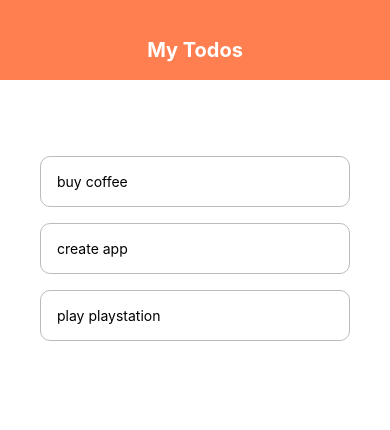
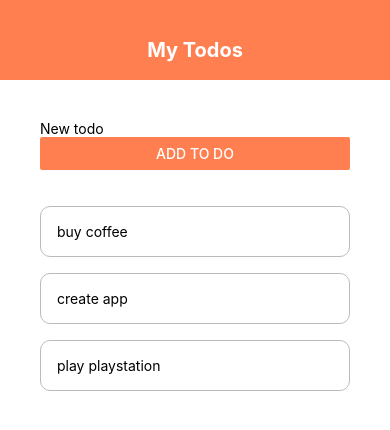
Before and after one commit to aleksandershurdho20/TodoApp-React-Native, a React Native app: screen / in a window 390 px wide. Shown: the top 430 px of the page. Built offline with nearby package versions, Linux system fonts and the light colour scheme.

Commit message:
finished adding and showing items

```diff
--- a/App.js
+++ b/App.js
@@ -3,6 +3,7 @@
 import { StyleSheet, Text, View, Button,ScrollView,FlatList,TouchableOpacity } from 'react-native';
 import Header from './Components/Header'
 import TodoItem from './Components/TodoItem'
+import AddTodo from './Components/AddTodo'
 export default function App() {
   const [todos,setTodos]=useState([
     {text:'buy coffee', key:'1'},
@@ -16,12 +17,21 @@
       return prevTodos.filter(todo => todo.key !=key)
     })
   }
+  const submitHandler =(text)=>{
+    setTodos((prevTodos)=>{
+      return [
+        {text:text,key:Math.random().toString()},
+        ...prevTodos
+      ]
+    })
+  }
   return (
     <View style={styles.container}>
       {/* header */}
       <Header/>
       <View style={styles.content}>
         {/* Form */}
+        <AddTodo submitHandler={submitHandler}/>
         <View style={styles.list}>
           <FlatList
             data={todos}
--- a/Components/AddTodo.js
+++ b/Components/AddTodo.js
@@ -1,2 +1,31 @@
 import React,{useState} from 'react';
-import { StyleSheet, Text,TouchableOpacity } from 'react-native';
+import { StyleSheet, Text,TextInput,Button,View } from 'react-native';
+
+export default function AddTodo ({submitHandler}){
+    const [text,setText]=useState();
+
+    const changeHandler = (val) =>{
+        setText(val)
+    }
+    return(
+        <View>
+            <TextInput
+                style={StyleSheet.inputContainer}
+                placeholder='New todo'
+                onChangeText={(val)=>changeHandler(val)}
+            />
+            <Button onPress={()=>submitHandler(text)} title="Add To Do" color='coral'/>
+        </View>
+    )
+}
+const styles = StyleSheet.create({
+    inputContainer:{
+        marginBottom:10,
+        paddingHorizontal:8,
+        paddingVertical:6,
+        borderRadius:1,
+        borderWidth:1,
+        borderColor:'#e8e8e8',
+        borderStyle:'solid',
+    }
+})
```
